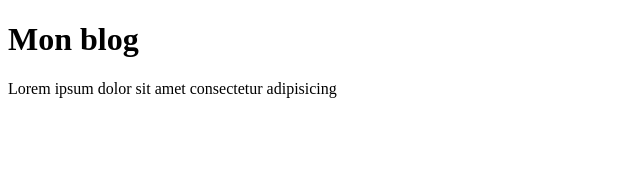
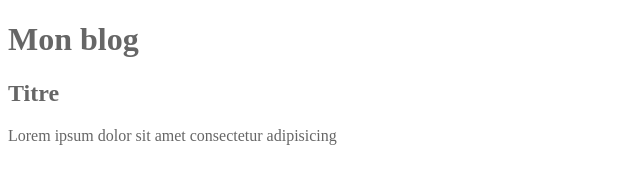
Before and after one commit to neoleras/cesi, a plain HTML site: page index.html in a window 1280 px wide. Shown: the whole page, without its empty margins (0-640 px from the left). Drawn offline with Linux system fonts and the light colour scheme.

Commit message:
CREATE POST html : jqiojziof css : fqjfqizjfp

```diff
--- a/index.html
+++ b/index.html
@@ -3,9 +3,13 @@
 <head>
     <meta charset="UTF-8">
     <title>Cesi</title>
+    <link rel="stylesheet" href="style.css" type="text/css">
 </head>
 <body>
     <h1>Mon blog</h1>
-    <p>Lorem ipsum dolor sit amet consectetur adipisicing</p>
+    <section>
+        <h2>Titre</h2>
+        <p>Lorem ipsum dolor sit amet consectetur adipisicing</p>
+    </section>
 </body>
 </html>
--- a/style.css
+++ b/style.css
@@ -1,3 +1,7 @@
 h1 {
     color: #666;
 }
+
+section {
+    color: #666;
+}
```
